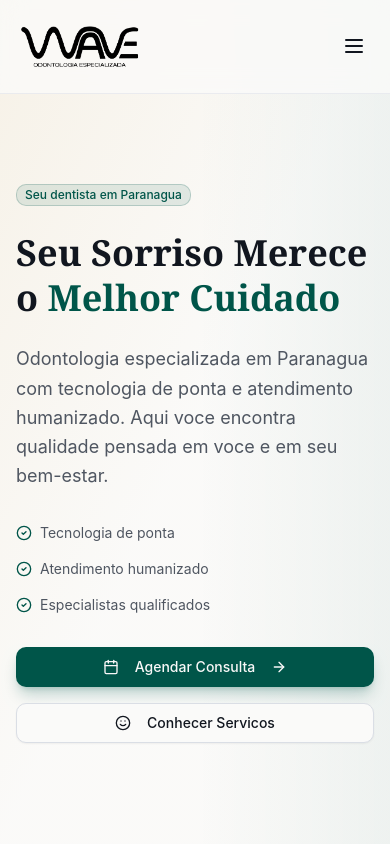
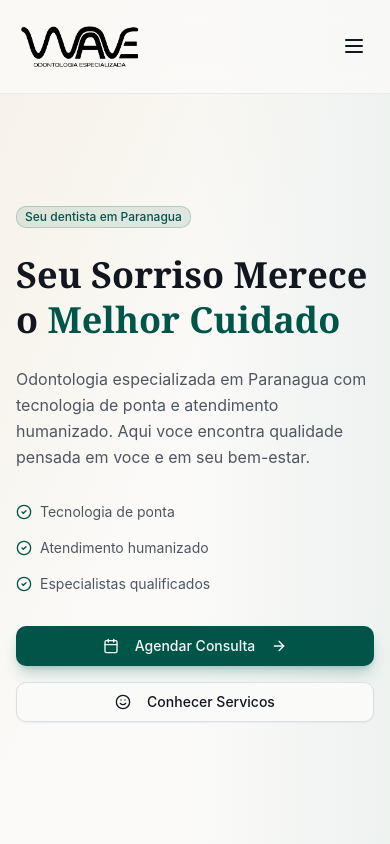
Before and after one commit to JonathanOJ/wave-odontologia, a React (Vite) app: page / in a window 390 px wide. Shown: the top 844 px of the page. Built offline with nearby package versions, Linux system fonts and the light colour scheme.

Commit message:
style: enhance hero component layout and responsiveness

```diff
--- a/src/components/hero.jsx
+++ b/src/components/hero.jsx
@@ -47,24 +47,24 @@ export default function Hero() {
   return (
     <section id="inicio" className="relative">
       {/* Hero Main */}
-      <div className="relative min-h-screen flex items-center pt-20 overflow-hidden">
+      <div className="relative min-h-screen lg:min-h-[90vh] xl:min-h-screen flex items-center pt-20 overflow-hidden">
         {/* Background Pattern */}
         <div className="absolute inset-0 bg-gradient-to-br from-secondary via-background to-background" />
         <div className="absolute top-0 right-0 w-1/2 h-full bg-gradient-to-l from-primary/5 to-transparent" />
 
         <div className="container mx-auto px-4 relative z-10">
-          <div className="grid lg:grid-cols-2 gap-12 lg:gap-16 items-center">
+          <div className="grid lg:grid-cols-2 gap-8 lg:gap-10 xl:gap-16 items-center">
             {/* Content */}
             <div className="max-w-xl animate-fade-in-up">
               <Badge className="mb-6 bg-primary/10 text-primary border-primary/20 hover:bg-primary/15">
                 Seu dentista em Paranagua
               </Badge>
 
-              <h1 className="text-4xl sm:text-5xl lg:text-6xl font-serif font-bold text-foreground mb-6 leading-tight text-balance">
+              <h1 className="text-4xl sm:text-5xl lg:text-4xl xl:text-5xl 2xl:text-6xl font-serif font-bold text-foreground mb-6 leading-tight text-balance">
                 Seu Sorriso Merece o <span className="text-primary">Melhor Cuidado</span>
               </h1>
 
-              <p className="text-lg text-muted-foreground mb-8 leading-relaxed text-pretty">
+              <p className="text-base lg:text-sm xl:text-base 2xl:text-lg text-muted-foreground mb-8 leading-relaxed text-pretty">
                 Odontologia especializada em Paranagua com tecnologia de ponta e atendimento humanizado. Aqui voce
                 encontra qualidade pensada em voce e em seu bem-estar.
               </p>
@@ -106,7 +106,7 @@ export default function Hero() {
             <div className="relative hidden lg:block animate-fade-in animation-delay-200">
               <div className="relative">
                 {/* Decorative elements */}
-                <div className="absolute -top-6 -left-6 w-72 h-72 bg-primary/10 rounded-full blur-3xl" />
+                <div className="absolute -top-6 -left-6 w-48 h-48 xl:w-72 xl:h-72 bg-primary/10 rounded-full blur-3xl" />
                 <div className="absolute -bottom-6 -right-6 w-48 h-48 bg-accent/20 rounded-full blur-2xl" />
 
                 {/* Main Image */}
@@ -114,7 +114,7 @@ export default function Hero() {
                   <img
                     src={fachada}
                     alt="Equipe Wave Odontologia - Dentistas e fachada da clinica em Paranagua"
-                    className="w-full h-[500px] xl:h-[600px] object-cover"
+                    className="w-full h-[360px] xl:h-[460px] 2xl:h-[560px] object-cover"
                   />
                   {/* Overlay gradient */}
                   <div className="absolute inset-0 bg-gradient-to-t from-foreground/20 to-transparent" />
```
